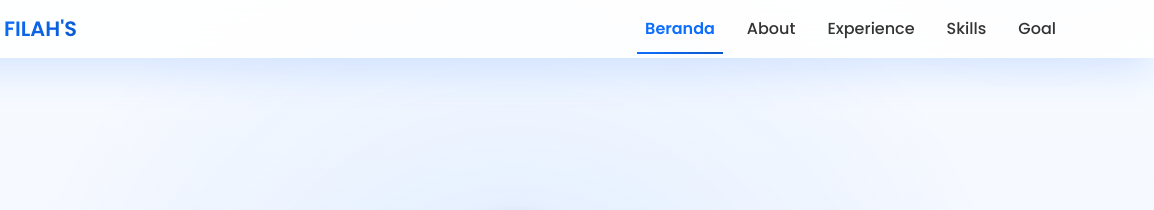
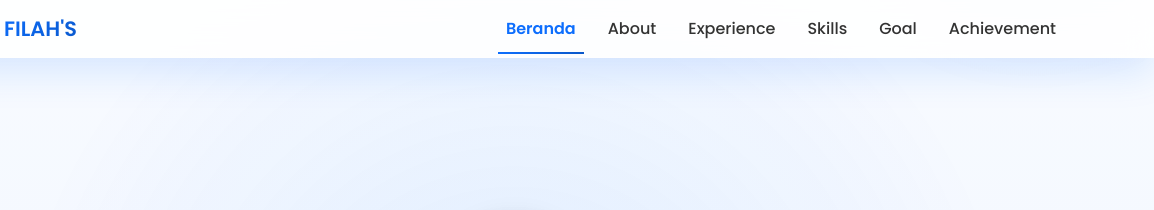
Before and after one commit to filah-syahidah/portofolio-filah, a plain HTML site: page index.html in a window 1280 px wide. Shown: the top 210 px of the page, 126-1280 px from the left. Drawn offline with nearby package versions, Linux system fonts and the light colour scheme.

Commit message:
add menu achievement

```diff
--- a/index.html
+++ b/index.html
@@ -30,6 +30,7 @@
                     <li class="nav-item"><a class="nav-link" href="experience.html">Experience</a></li>
                     <li class="nav-item"><a class="nav-link" href="skills.html">Skills</a></li>
                     <li class="nav-item"><a class="nav-link" href="goal.html">Goal</a></li>
+                    <li class="nav-item"><a class="nav-link" href="achievement.html">Achievement</a></li>
                 </ul>
             </div>
         </div>
```
